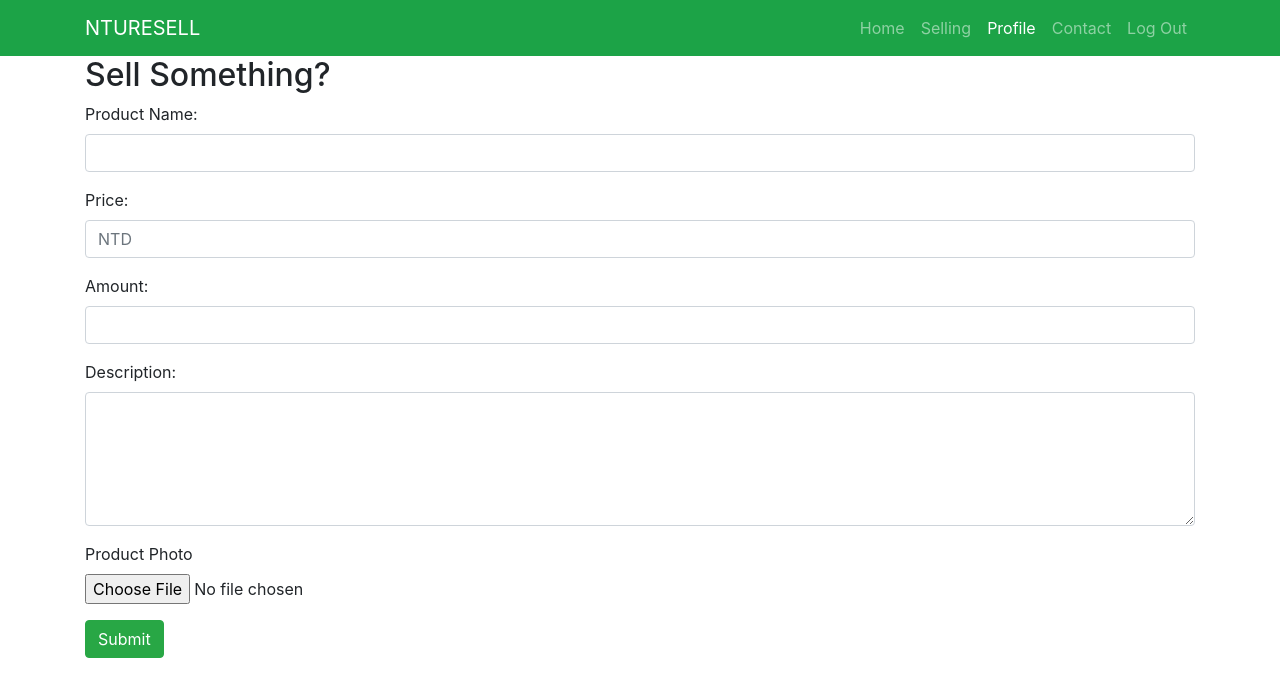
After one commit to xiaoswaii/nturesell, a Django app: page /sell/ in a window 1280 px wide. The commit adds this page. Shown: the top 697 px of the page. Run offline with Django 3.2, Linux system fonts and the light colour scheme; a user stored in the database is signed in; some libraries are stand-ins or nearby versions.

Commit message:
add sell.html

```diff
--- a/nturesell/urls.py
+++ b/nturesell/urls.py
@@ -19,6 +19,8 @@ from . import views
 
 urlpatterns = [
     path('', views.login),
+    path('sell/',views.sell),
+    path('logout/',views.logout),
     path('home/', views.home, name = "home"),
     path('register/', views.register),
     path('login/', views.login),
--- a/nturesell/views.py
+++ b/nturesell/views.py
@@ -47,6 +47,7 @@ def authenticate(request):
             return render(request,"home.html", locals())
         else:
             message='尚未登入'
+            return login(request)
 
     return render(request,"home.html",locals())
 
@@ -69,6 +70,10 @@ def profile(request):
         return render(request,'profile.html',locals())
     return render(request,'profile.html',locals())
 
+@login_required
+def sell(request):
+    return render(request,'sell.html',locals())
+
 def logout(request):
 	auth.logout(request)  #登出成功清除 Session，重導到<index.html>
 	return redirect('/register')
--- /dev/null
+++ b/templates/sell.html
@@ -0,0 +1,46 @@
+{% extends "base.html" %} {% load static %} {% block stylesheet %} {% endblock %} {% block nevitem %}
+<li class="nav-item">
+    <a class="nav-link" href="/home">Home
+        <span class="sr-only"></span>
+    </a>
+</li>
+<li class="nav-item">
+    <a class="nav-link" href="#">Selling</a>
+</li>
+<li class="nav-item active">
+    <a class="nav-link" href="/profile">Profile</a>
+</li>
+<li class="nav-item">
+    <a class="nav-link" href="#">Contact</a>
+</li>
+<li class="nav-item">
+    <a class="nav-link" href="/logout">Log Out</a>
+</li>
+{% endblock %} {% block mainbody %}
+<div class="container">
+    <h2>Sell Something?</h2>
+    <form>
+        <div class="form-group">
+            <label for="aroduct">Product Name:</label>
+            <input type="text" class="form-control" id="productname">
+        </div>
+        <div class="form-group">
+            <label for="price">Price:</label>
+            <input type="password" class="form-control" id="price" placeholder="NTD">
+        </div>
+        <div class="form-group">
+            <label for="amount">Amount:</label>
+            <input type="password" class="form-control" id="amount">
+        </div>
+        <div class="form-group">
+            <label for="amount">Description:</label>
+            <textarea class="form-control" rows="5" id="description"></textarea>
+        </div>
+        <div class="form-group">
+            <label for="exampleFormControlFile1">Product Photo</label>
+            <input type="file" class="form-control-file" id="exampleFormControlFile1">
+        </div>
+        <button type="submit" class="btn btn-success">Submit</button>
+    </form>
+</div>
+{% endblock %}
```
Also changed, not shown: templates/home.html (+3 -6 lines), templates/profile.html (+7 -14 lines), db.sqlite3.
